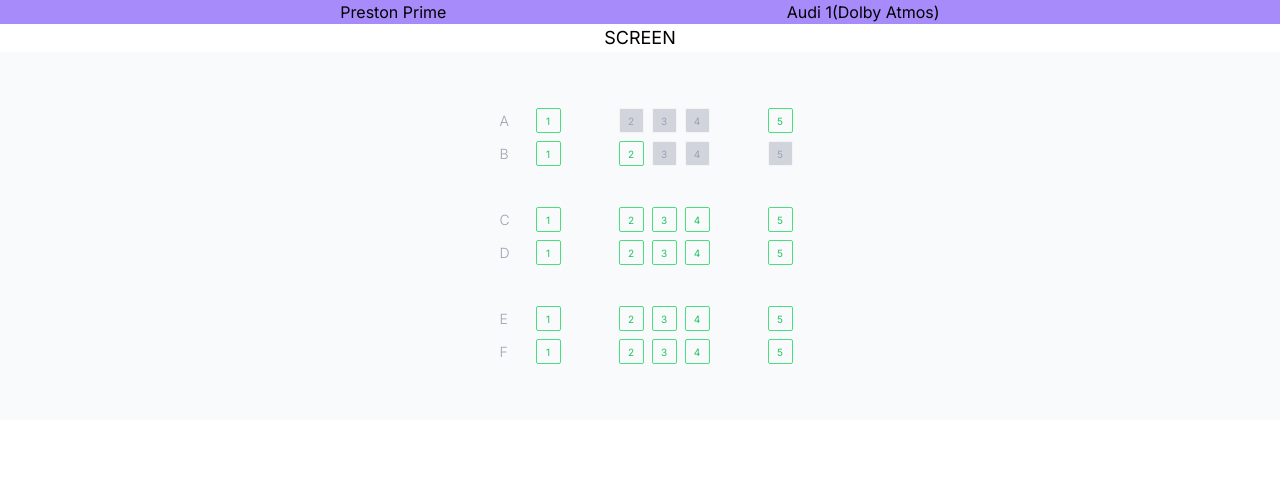
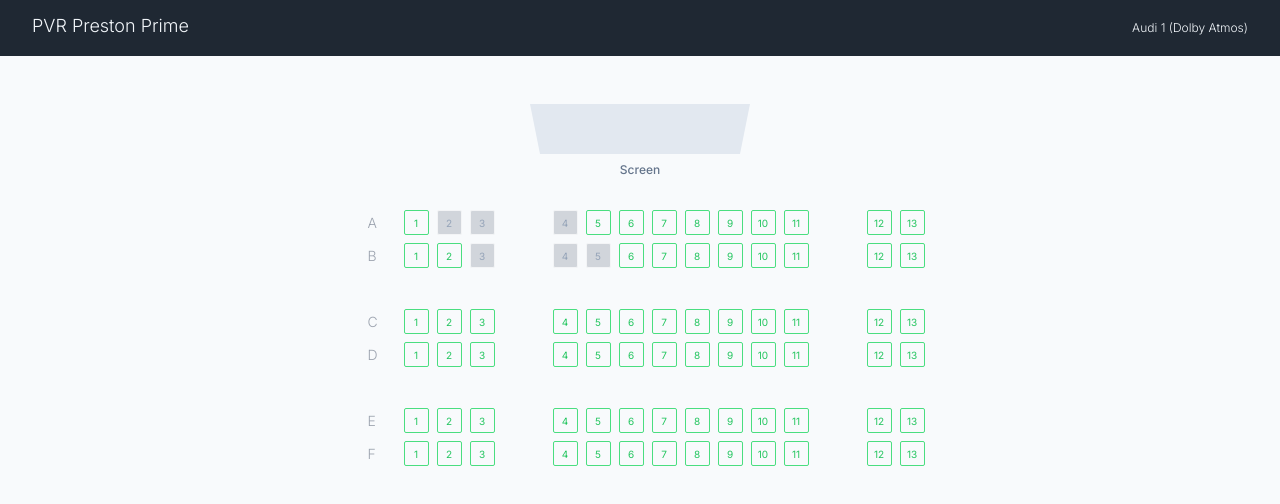
Before and after one commit to Ravinderz/cineflick, a Next.js app: page / in a window 1280 px wide. Shown: the top 504 px of the page. Built offline with nearby package versions, Linux system fonts and the light colour scheme.

Commit message:
updated styles

```diff
--- a/app/components/BookingPage.tsx
+++ b/app/components/BookingPage.tsx
@@ -2,6 +2,8 @@
 
 import { useEffect, useState } from "react";
 import SeatItem from "./SeatItem";
+import Screen from "./Screen";
+import BookingPageHeader from "./BookingPageHeader";
 
 const BookingPage = () => {
     let arr: string[] = [];
@@ -20,13 +22,13 @@
     const alphabets = ['A', 'B', 'C', 'D', 'E', 'F', 'G', 'H', 'I', 'J', 'K', 'L', 'M', 'N', 'O', 'P', 'Q', 'R', 'S', 'T', 'U', 'V', 'W', 'X', 'Y', 'Z'];
 
     const obj = {
-        "screenName": "Preston Prime",
+        "screenName": "PVR Preston Prime",
         "screenNumber": "Audi 1",
         "screenType": "Dolby Atmos",
         "layout": { // layout will have different sections, which can
                     // have different layout for rows/columns
             "rowsFormat": "2x1x2x1x2",
-            "colsFormat": "1x2x3x2x1" //columns X no of columns as gaps X columns
+            "colsFormat": "3x2x8x2x2" //columns X no of columns as gaps X columns
                               // 10 columns 2 gaps 10 columns
         }
     };
@@ -96,7 +98,7 @@
       }
 
       console.log(rowId + seatId);
-    }
+    };
 
     const renderSeatLayout = () => {
       let layout = [];
@@ -174,17 +176,10 @@
 
     return (
       <div>
-        <div id="cine-screen" className="bg-violet-400 flex justify-evenly">
-          <span>{obj.screenName}</span>
-          <span>
-            {obj.screenNumber}({obj.screenType})
-          </span>
-        </div>
-        <div className="text-center">
-          <span className="text-lg">SCREEN</span>
-        </div>
-        <div className="bg-slate-50 py-12 flex justify-center">
-          <div>{renderSeatLayout()}</div>
+        <BookingPageHeader obj={obj} />
+        <div className="bg-slate-50 py-12 grid">
+          <Screen />
+          <div className="justify-self-center">{renderSeatLayout()}</div>
         </div>
       </div>
     );
--- /dev/null
+++ b/app/components/BookingPageHeader.tsx
@@ -0,0 +1,40 @@
+'use client'
+
+const BookingPageHeader = ({ obj }) => {
+  return (
+    //
+    <div
+      id="cine-screen"
+      className={`
+      bg-[#1F2833]
+        h-14
+        w-[100%]
+        flex justify-between
+        px-8
+        text-slate-100
+        box-shadow-custom
+      `}
+    >
+      <span
+        className={`
+            text-lg
+            font-light
+            mt-3
+          `}
+      >
+        {obj.screenName}
+      </span>
+      <span
+        className={`
+                text-xs
+                font-light
+                mt-5
+          `}
+      >
+        {obj.screenNumber} ({obj.screenType})
+      </span>
+    </div>
+  );
+};
+
+export default BookingPageHeader
--- /dev/null
+++ b/app/components/Screen.tsx
@@ -0,0 +1,18 @@
+'use client'
+
+const Screen = () => {
+  return (
+    <div className="text-center mb-10 grid">
+            <span className={`
+              justify-self-center
+              text-xs
+              font-medium
+              pt-2
+              text-slate-500
+              cine-screen
+            `}>Screen</span>
+          </div>
+  )
+}
+
+export default Screen
--- a/app/globals.css
+++ b/app/globals.css
@@ -16,3 +16,15 @@
 .booked-seat {
   @apply bg-gray-300 border-gray-100 hover:bg-none hover:text-slate-400 cursor-default;
 }
+
+.cine-screen{
+  border-top: 50px solid #e2e8f0;
+  border-left: 10px solid transparent;
+  border-right: 10px solid transparent;
+  height: 0;
+  width:220px;
+}
+
+.box-shadow-custom {
+  box-shadow: 0px 10px 18px rgba(0,0,0,0.3);
+}
```
